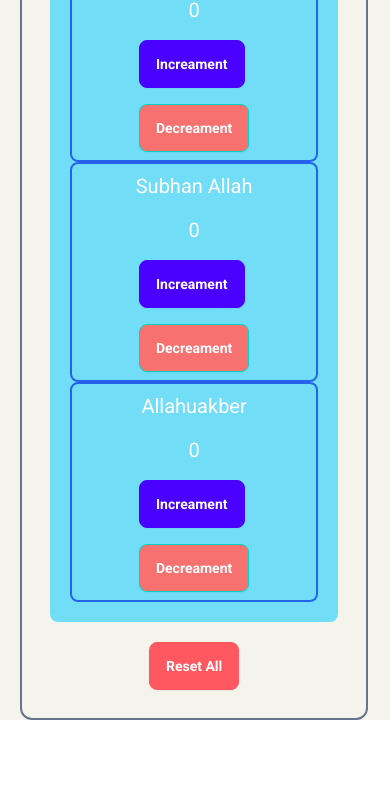
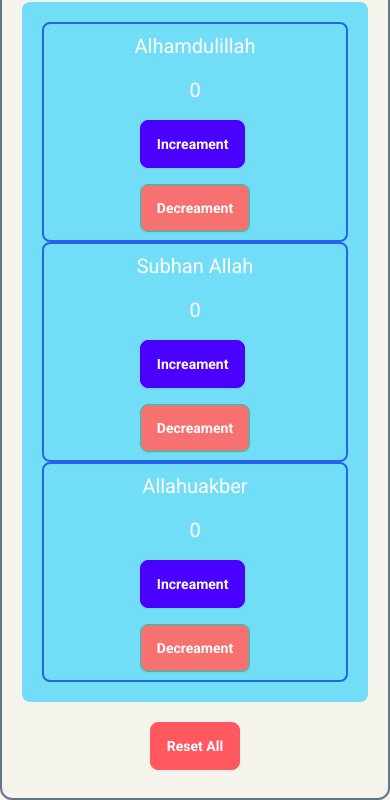
Before and after one commit to sajidhasan-web/digital-tasbih, a plain HTML site: page index.html in a window 390 px wide. Shown: the part 176-976 px from the top of the page. Before the commit the page ends 896 px from the top, so only its background shows below. Drawn offline with nearby package versions, Linux system fonts and the light colour scheme.

Commit message:
fixed responsive issues

```diff
--- a/index.html
+++ b/index.html
@@ -37,8 +37,8 @@
             }
       </style>
   </head>
-  <body class="bg-bodyBG lg:h-[100vh] container mx-auto px-5 lg:px-20 flex items-center">
-    <main class=" text-violet-500 space-y-5 border-2 border-slate-500 p-7 rounded-xl">
+  <body class="bg-bodyBG">
+    <main class="container mx-auto px-5 lg:px-20 text-violet-500 space-y-5 border-2 border-slate-500 p-7 rounded-xl mt-20">
                 <h1 class="text-center text-5xl">Digital Tasbih</h1>
             <div class="bg-secondBG  lg:flex justify-around items-center flex-wrap p-5 gap-x-2 rounded-lg">
                 <div>
```
Also changed, not shown: tailwind.config.js (renamed from js/tailwind.config.js).
